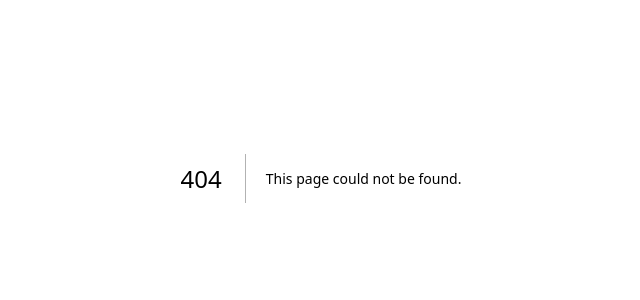
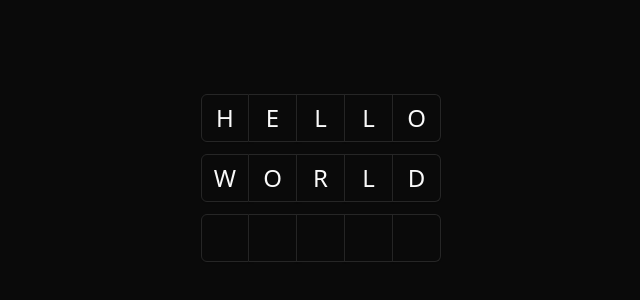
Before and after one commit to klstein7/nextjs-wordle-dev-day, a Next.js app: page /game/1 in a window 1280 px wide. Before the commit this address had no page. Shown: the part 222-522 px from the top of the page, without its empty margins (319-959 px from the left). Built offline with nearby package versions, Linux system fonts and the light colour scheme.

Commit message:
starting point for 02

```diff
--- /dev/null
+++ b/src/app/game/[gameId]/page.tsx
@@ -0,0 +1,9 @@
+import { GameBoard } from "~/components/game-board";
+
+export default function GamePage() {
+  return (
+    <div className="flex h-full items-center justify-center">
+      <GameBoard />
+    </div>
+  );
+}
--- a/src/app/layout.tsx
+++ b/src/app/layout.tsx
@@ -13,8 +13,8 @@ export default function RootLayout({
   children,
 }: Readonly<{ children: React.ReactNode }>) {
   return (
-    <html lang="en" className={`${GeistSans.variable}`}>
-      <body>{children}</body>
+    <html lang="en" className={`${GeistSans.variable} dark`}>
+      <body className="h-screen">{children}</body>
     </html>
   );
 }
--- /dev/null
+++ b/src/components/game-board.tsx
@@ -0,0 +1,14 @@
+"use client";
+
+import { GuessInput } from "./guess-input";
+import { GuessList } from "./guess-list";
+
+export const GameBoard = () => {
+  const guesses = ["HELLO", "WORLD"];
+  return (
+    <div className="flex flex-col gap-3">
+      <GuessList guesses={guesses} />
+      <GuessInput />
+    </div>
+  );
+};
--- /dev/null
+++ b/src/components/guess-input.tsx
@@ -0,0 +1,33 @@
+"use client";
+
+import { REGEXP_ONLY_CHARS } from "input-otp";
+import { useState } from "react";
+
+import { InputOTP, InputOTPGroup, InputOTPSlot } from "./ui/input-otp";
+
+export const GuessInput = () => {
+  const [guess, setGuess] = useState<string>("");
+
+  return (
+    <InputOTP
+      maxLength={5}
+      pattern={REGEXP_ONLY_CHARS}
+      value={guess}
+      onChange={(value) => setGuess(value)}
+      onKeyDown={async (e) => {
+        if (e.key === "Enter") {
+          console.log(guess);
+          setGuess("");
+        }
+      }}
+    >
+      <InputOTPGroup>
+        <InputOTPSlot index={0} className="h-12 w-12 text-2xl uppercase" />
+        <InputOTPSlot index={1} className="h-12 w-12 text-2xl uppercase" />
+        <InputOTPSlot index={2} className="h-12 w-12 text-2xl uppercase" />
+        <InputOTPSlot index={3} className="h-12 w-12 text-2xl uppercase" />
+        <InputOTPSlot index={4} className="h-12 w-12 text-2xl uppercase" />
+      </InputOTPGroup>
+    </InputOTP>
+  );
+};
--- /dev/null
+++ b/src/components/guess-item.tsx
@@ -0,0 +1,30 @@
+"use client";
+
+import { cn } from "~/lib/utils";
+
+import { InputOTP, InputOTPGroup, InputOTPSlot } from "./ui/input-otp";
+
+type GuessItemProps = {
+  guess: string;
+};
+
+function GuessItemSlot({ index }: { index: number }) {
+  return (
+    <InputOTPSlot
+      index={index}
+      className={cn("h-12 w-12 text-2xl uppercase")}
+    />
+  );
+}
+
+export function GuessItem({ guess }: GuessItemProps) {
+  return (
+    <InputOTP readOnly maxLength={5} value={guess}>
+      <InputOTPGroup>
+        {[0, 1, 2, 3, 4].map((index) => (
+          <GuessItemSlot key={index} index={index} />
+        ))}
+      </InputOTPGroup>
+    </InputOTP>
+  );
+}
--- /dev/null
+++ b/src/components/guess-list.tsx
@@ -0,0 +1,17 @@
+"use client";
+
+import { GuessItem } from "./guess-item";
+
+type GuessListProps = {
+  guesses: string[];
+};
+
+export const GuessList = ({ guesses }: GuessListProps) => {
+  return (
+    <div className="flex flex-col gap-3">
+      {guesses.map((guess) => (
+        <GuessItem key={guess} guess={guess} />
+      ))}
+    </div>
+  );
+};
```
Also changed, not shown: 1 other file (tests, documents, lock files or other folders).
